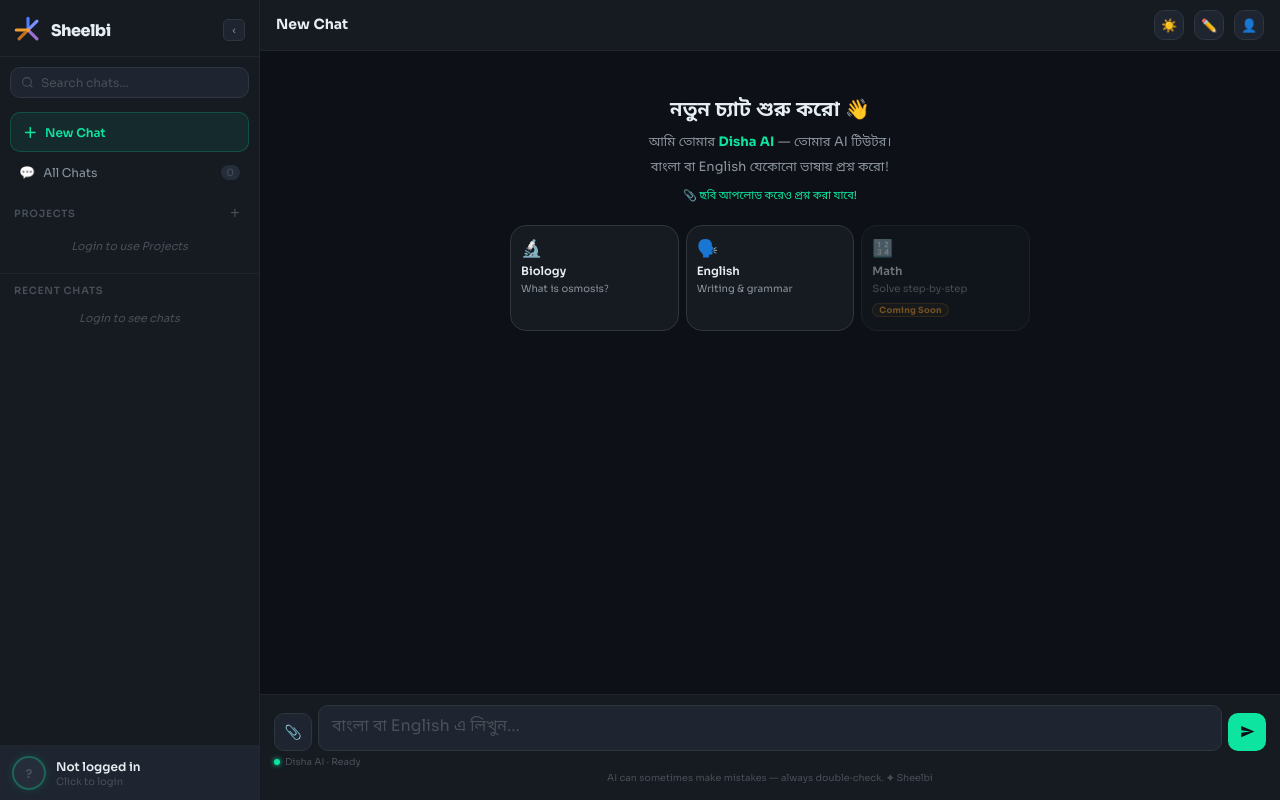
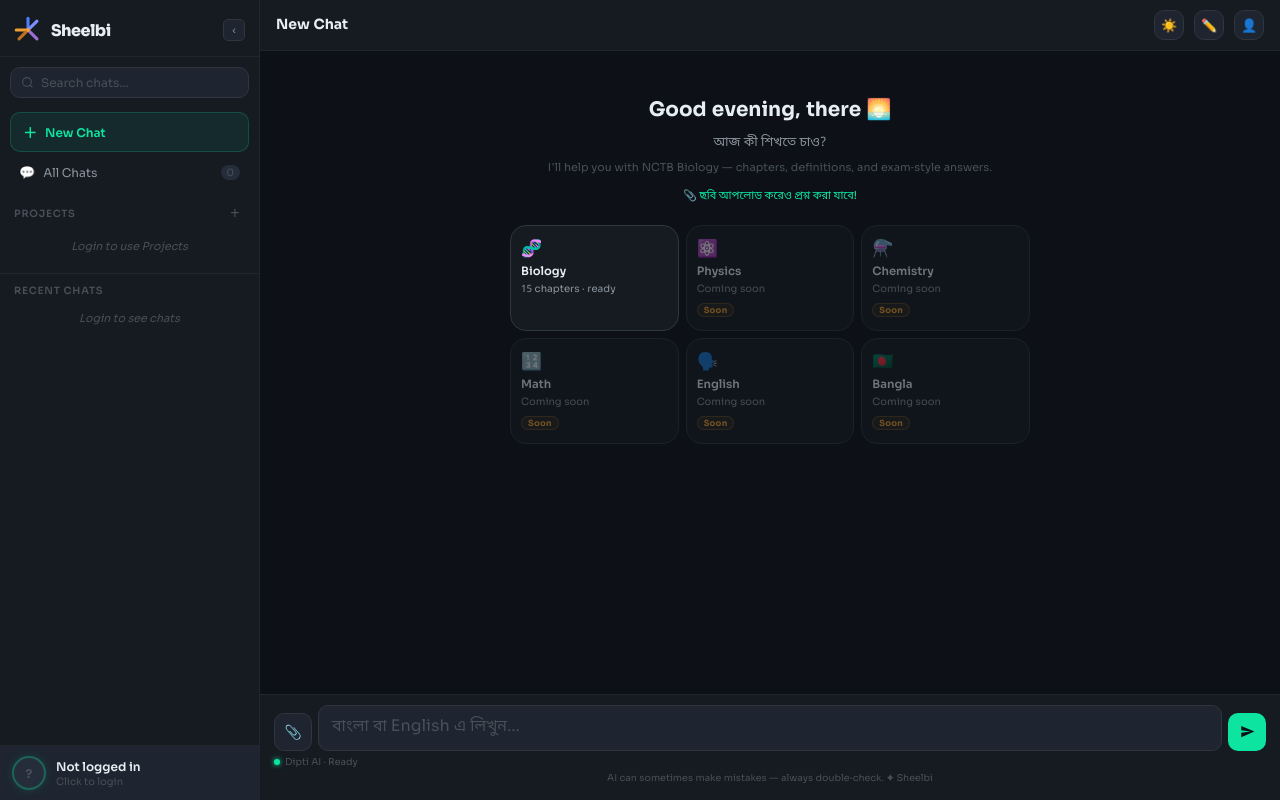
Before and after one commit to ibo-agentic/tech-ed, a Flask app: page / in a window 1280 px wide. Run offline with Flask 3, Linux system fonts and the light colour scheme.

Commit message:
fixed html avater

```diff
--- a/app.py
+++ b/app.py
@@ -326,11 +326,15 @@ def ask():
             session["history"] = []
         recent = session["history"][-10:]
         # Guests don't have projects
-        answer = get_answer(user_message, recent, project_instructions="")
+        result = get_answer(user_message, recent, project_instructions="")
+        if isinstance(result, dict):
+            reply = result.get("reply", "")
+        else:
+            reply = result
         session["history"].append({"role": "user", "content": user_message})
-        session["history"].append({"role": "assistant", "content": answer})
+        session["history"].append({"role": "assistant", "content": reply})
         session.modified = True
-        return jsonify({"reply": answer})
+        return jsonify({"reply": reply})
 
     # Logged-in user
     if not check_message_limit(session['user_id'], session.get('plan', 'free')):
@@ -352,20 +356,32 @@ def ask():
     history = [{"role": m["role"], "content": m["content"]} for m in recent]
 
     # Pass project instructions to chain
-    answer = get_answer(user_message, history, project_instructions=project_instructions)
+    result = get_answer(user_message, history, project_instructions=project_instructions)
+
+    # Backwards compat: function might return string OR dict
+    if isinstance(result, dict):
+        reply = result.get("reply", "")
+        chapters_found = result.get("chapters_found", [])
+    else:
+        reply = result
+        chapters_found = []
 
     messages.append({"role": "user", "content": user_message})
-    messages.append({"role": "assistant", "content": answer})
+    messages.append({"role": "assistant", "content": reply})
 
     is_first_exchange = len(messages) == 2
 
     threading.Thread(
         target=background_save,
-        args=(current_chat_id, messages, user_message, answer, user_id, is_first_exchange),
+        args=(current_chat_id, messages, user_message, reply, user_id, is_first_exchange),
         daemon=True
     ).start()
 
-    return jsonify({"reply": answer, "chat_id": current_chat_id})
+    return jsonify({
+        "reply": reply,
+        "chat_id": current_chat_id,
+        "chapters_found": chapters_found
+    })
 
 
 @app.route("/ask-image", methods=["POST"])
--- a/templates/index.html
+++ b/templates/index.html
@@ -57,6 +57,9 @@
     .left-sidebar.collapsed .sb-section-label,
     .left-sidebar.collapsed .sb-section-add,
     .left-sidebar.collapsed .sb-history-section,
+    .left-sidebar.collapsed .sb-empty-hint,
+    .left-sidebar.collapsed .sb-projects-list,
+    .left-sidebar.collapsed #sidebar-chat-list,
     .left-sidebar.collapsed #new-chat-btn-label,
     .left-sidebar.collapsed .profile-info{display:none;}
     .left-sidebar.collapsed .sb-logo-row{justify-content:center;padding:14px 8px;}
@@ -387,42 +390,93 @@
       .project-banner{padding:10px 14px;}
       .project-banner-name{font-size:14px;}
     }
+
+    @keyframes shimmer-text{0%{background-position:-200% 0}100%{background-position:200% 0}}
+    .shimmer-text{background:linear-gradient(90deg,var(--text3) 0%,var(--text) 50%,var(--text3) 100%);background-size:200% 100%;-webkit-background-clip:text;background-clip:text;color:transparent;animation:shimmer-text 2s linear infinite;font-size:12px;}
+    .thinking-bubble{background:var(--bg2)!important;border:1px solid var(--border)!important;padding:10px 14px!important;}
+    .thinking-stages{display:flex;flex-direction:column;gap:6px;}
+    .thinking-stage{display:flex;align-items:center;gap:7px;font-size:12px;animation:fadeUp .3s ease both;}
+    .stage-dot.loading{color:var(--green);display:inline-block;animation:spin 1.2s linear infinite;font-size:12px;width:14px;text-align:center;}
+    .stage-dot.done{color:var(--green);font-size:11px;width:14px;text-align:center;}
+    .stage-text-done{color:var(--text2);font-size:12px;}
+    .stage-chapter{color:var(--green);font-weight:600;font-size:12px;}
+    @keyframes spin{from{transform:rotate(0deg)}to{transform:rotate(360deg)}}
   </style>
 </head>
 <body>
 
 <svg xmlns="http://www.w3.org/2000/svg" style="display:none" id="disha-svg-defs">
-  <symbol id="disha-girl" viewBox="0 0 80 80">
-    <circle cx="40" cy="36" r="20" fill="#FFCC99"/>
-    <ellipse cx="40" cy="21" rx="20" ry="13" fill="#1C1108"/>
-    <path d="M20 30 Q16 42 18 52 Q22 46 24 38Z" fill="#1C1108"/>
-    <path d="M60 30 Q64 42 62 52 Q58 46 56 38Z" fill="#1C1108"/>
-    <ellipse cx="34" cy="19" rx="7" ry="3.5" fill="#3D2B1A" opacity=".55"/>
-    <ellipse cx="20" cy="37" rx="3" ry="4" fill="#FFBB88"/>
-    <ellipse cx="60" cy="37" rx="3" ry="4" fill="#FFBB88"/>
-    <circle cx="20" cy="36" r="2" fill="#0de4a0"/>
-    <circle cx="60" cy="36" r="2" fill="#0de4a0"/>
-    <ellipse cx="33" cy="36" rx="4.5" ry="5" fill="#fff"/>
-    <ellipse cx="47" cy="36" rx="4.5" ry="5" fill="#fff"/>
-    <circle cx="33" cy="37" r="3" fill="#3D1F00"/>
-    <circle cx="47" cy="37" r="3" fill="#3D1F00"/>
-    <circle cx="34.2" cy="35.8" r="1" fill="#fff"/>
-    <circle cx="48.2" cy="35.8" r="1" fill="#fff"/>
-    <path d="M28.5 31.5 Q33 29 37.5 31.5" stroke="#1C1108" stroke-width="1.8" fill="none" stroke-linecap="round"/>
-    <path d="M42.5 31.5 Q47 29 51.5 31.5" stroke="#1C1108" stroke-width="1.8" fill="none" stroke-linecap="round"/>
-    <path d="M29 30 Q33 28 37 29.5" stroke="#3D2B1A" stroke-width="2" fill="none" stroke-linecap="round"/>
-    <path d="M43 29.5 Q47 28 51 30" stroke="#3D2B1A" stroke-width="2" fill="none" stroke-linecap="round"/>
-    <path d="M38.5 41 Q40 43.5 41.5 41" stroke="#E8A078" stroke-width="1.2" fill="none" stroke-linecap="round"/>
-    <path d="M33 47 Q40 53 47 47" stroke="#D46050" stroke-width="2" fill="none" stroke-linecap="round"/>
-    <path d="M35 47.5 Q40 50 45 47.5" fill="#fff" opacity=".8"/>
-    <ellipse cx="25" cy="43" rx="5" ry="3" fill="#FF9090" opacity=".25"/>
-    <ellipse cx="55" cy="43" rx="5" ry="3" fill="#FF9090" opacity=".25"/>
-    <rect x="36" y="55" width="8" height="7" rx="4" fill="#FFBB88"/>
-    <ellipse cx="40" cy="73" rx="20" ry="12" fill="#1a3a5c"/>
-    <path d="M34 62 Q40 67 46 62 L44 74 Q40 77 36 74Z" fill="#154070"/>
-    <path d="M20 65 Q28 60 36 62 L32 75 Q24 72 18 68Z" fill="#0de4a0" opacity=".75"/>
-    <rect x="29" y="67" width="22" height="8" rx="3" fill="#0de4a0" opacity=".9"/>
-    <text x="40" y="73.5" text-anchor="middle" font-size="5" font-family="Sora,sans-serif" font-weight="700" fill="#0d1117">Disha</text>
+  <symbol id="disha-girl" viewBox="0 0 100 100">
+    <defs>
+      <radialGradient id="dipti-skin" cx="50%" cy="40%">
+        <stop offset="0%" stop-color="#FFE0BC"/>
+        <stop offset="100%" stop-color="#F5C19A"/>
+      </radialGradient>
+      <linearGradient id="dipti-bg" x1="0%" y1="0%" x2="0%" y2="100%">
+        <stop offset="0%" stop-color="#1e2530"/>
+        <stop offset="100%" stop-color="#0d1117"/>
+      </linearGradient>
+    </defs>
+
+    <!-- Background circle -->
+    <circle cx="50" cy="50" r="48" fill="url(#dipti-bg)"/>
+
+    <!-- Hair (back layer - dark bob cut) -->
+    <path d="M22 42 Q22 22 38 16 Q44 12 50 12 Q56 12 62 16 Q78 22 78 42 Q78 60 75 70 L70 64 L60 66 L50 64 L40 66 L30 64 L25 70 Q22 60 22 42 Z" fill="#2A1810"/>
+
+    <!-- Side hair tufts -->
+    <path d="M24 50 Q22 60 20 65 L26 60 Z" fill="#2A1810"/>
+    <path d="M76 50 Q78 60 80 65 L74 60 Z" fill="#2A1810"/>
+
+    <!-- Face -->
+    <ellipse cx="50" cy="50" rx="20" ry="22" fill="url(#dipti-skin)"/>
+
+    <!-- Hair bangs (front fringe) -->
+    <path d="M30 38 Q35 32 42 36 Q44 35 46 36 L42 44 Q36 44 30 42 Z" fill="#2A1810"/>
+    <path d="M70 38 Q65 32 58 36 Q56 35 54 36 L58 44 Q64 44 70 42 Z" fill="#2A1810"/>
+
+    <!-- Tiny middle bangs -->
+    <path d="M44 36 Q47 32 50 34 Q53 32 56 36 L53 42 Q50 41 47 42 Z" fill="#2A1810"/>
+
+    <!-- GREEN HEADBAND (your brand color) -->
+    <path d="M28 38 Q50 30 72 38 L72 42 Q50 34 28 42 Z" fill="#0de4a0"/>
+    <circle cx="50" cy="35" r="2.5" fill="#0de4a0"/>
+    <circle cx="50" cy="35" r="1" fill="#fff"/>
+
+    <!-- Eyes (cute Ghibli-style big oval) -->
+    <ellipse cx="42" cy="55" rx="3" ry="4" fill="#1C1108"/>
+    <ellipse cx="58" cy="55" rx="3" ry="4" fill="#1C1108"/>
+
+    <!-- Eye highlights (cute shine) -->
+    <circle cx="43" cy="53.5" r="1.2" fill="#fff"/>
+    <circle cx="59" cy="53.5" r="1.2" fill="#fff"/>
+    <circle cx="42.5" cy="56" r="0.5" fill="#fff" opacity="0.7"/>
+    <circle cx="58.5" cy="56" r="0.5" fill="#fff" opacity="0.7"/>
+
+    <!-- Eyebrows (small, cute) -->
+    <path d="M38 49 Q41 47 45 49" stroke="#2A1810" stroke-width="1.2" fill="none" stroke-linecap="round"/>
+    <path d="M55 49 Q59 47 62 49" stroke="#2A1810" stroke-width="1.2" fill="none" stroke-linecap="round"/>
+
+    <!-- Cheeks (rosy blush) -->
+    <ellipse cx="33" cy="62" rx="3" ry="2" fill="#FF9090" opacity="0.55"/>
+    <ellipse cx="67" cy="62" rx="3" ry="2" fill="#FF9090" opacity="0.55"/>
+
+    <!-- Nose (tiny) -->
+    <path d="M50 60 Q51 62 50 63" stroke="#E5A07A" stroke-width="0.7" fill="none" opacity="0.5"/>
+
+    <!-- Smile (small cute) -->
+    <path d="M46 67 Q50 70 54 67" stroke="#A04030" stroke-width="1.5" fill="none" stroke-linecap="round"/>
+
+    <!-- Body (simple uniform top) -->
+    <ellipse cx="50" cy="92" rx="24" ry="10" fill="#0de4a0"/>
+    <rect x="34" y="80" width="32" height="14" rx="4" fill="#0de4a0"/>
+
+    <!-- Collar/shirt detail -->
+    <path d="M42 80 L50 86 L58 80" stroke="#fff" stroke-width="0.8" fill="none" opacity="0.6"/>
+
+    <!-- Decorative sparkle (AI-feel) -->
+    <text x="78" y="28" font-size="7" fill="#0de4a0" opacity="0.7">✦</text>
+    <text x="22" y="80" font-size="5" fill="#0de4a0" opacity="0.5">✧</text>
   </symbol>
 </svg>
 
@@ -498,7 +552,7 @@
 
     <div class="chat-topic-bar" id="chat-topic-bar">
       <div class="chat-topic-bar-title" id="topic-bar-title">New Chat</div>
-      <span class="chat-topic-tag" id="topic-bar-tag" style="display:none;">Disha AI</span>
+      <span class="chat-topic-tag" id="topic-bar-tag" style="display:none;">Dipti AI</span>
       <div class="chat-topic-spacer"></div>
       <button class="chat-topic-action" title="Theme" onclick="toggleTheme()">☀️</button>
       <button class="chat-topic-action" title="New chat" onclick="newChat()">✏️</button>
@@ -517,25 +571,44 @@
 
     <div id="chat-box">
       <div class="welcome" id="welcome-screen">
-        <h2>নতুন চ্যাট শুরু করো 👋</h2>
-        <p class="welcome-sub">আমি তোমার <strong style="color:var(--green)">Disha AI</strong> — তোমার AI টিউটর।<br>বাংলা বা English যেকোনো ভাষায় প্রশ্ন করো!</p>
+        <h2 id="initial-greeting">Welcome 👋</h2>
+        <p class="welcome-sub" id="initial-subtext">আজ কী শিখতে চাও?<br><span style="color:var(--text3);font-size:11px;">I'll help you with NCTB Biology — chapters, definitions, and exam-style answers.</span></p>
         <p class="welcome-img-note">📎 ছবি আপলোড করেও প্রশ্ন করা যাবে!</p>
         <div class="subject-grid">
           <div class="subj-card" onclick="sendSuggestion(this)" data-q="What is osmosis? Explain with example">
-            <div class="subj-card-icon">🔬</div>
+            <div class="subj-card-icon">🧬</div>
             <div class="subj-card-title">Biology</div>
-            <div class="subj-card-example">What is osmosis?</div>
+            <div class="subj-card-example">15 chapters · ready</div>
           </div>
-          <div class="subj-card" onclick="sendSuggestion(this)" data-q="How do I write a perfect paragraph in English?">
-            <div class="subj-card-icon">🗣️</div>
-            <div class="subj-card-title">English</div>
-            <div class="subj-card-example">Writing &amp; grammar</div>
+          <div class="subj-card disabled">
+            <div class="subj-card-icon">⚛️</div>
+            <div class="subj-card-title">Physics</div>
+            <div class="subj-card-example">Coming soon</div>
+            <span class="coming-soon-tag">Soon</span>
+          </div>
+          <div class="subj-card disabled">
+            <div class="subj-card-icon">⚗️</div>
+            <div class="subj-card-title">Chemistry</div>
+            <div class="subj-card-example">Coming soon</div>
+            <span class="coming-soon-tag">Soon</span>
           </div>
           <div class="subj-card disabled">
             <div class="subj-card-icon">🔢</div>
             <div class="subj-card-title">Math</div>
-            <div class="subj-card-example">Solve step-by-step</div>
-            <span class="coming-soon-tag">Coming Soon</span>
+            <div class="subj-card-example">Coming soon</div>
+            <span class="coming-soon-tag">Soon</span>
+          </div>
+          <div class="subj-card disabled">
+            <div class="subj-card-icon">🗣️</div>
+            <div class="subj-card-title">English</div>
+            <div class="subj-card-example">Coming soon</div>
+            <span class="coming-soon-tag">Soon</span>
+          </div>
+          <div class="subj-card disabled">
+            <div class="subj-card-icon">🇧🇩</div>
+            <div class="subj-card-title">Bangla</div>
+            <div class="subj-card-example">Coming soon</div>
+            <span class="coming-soon-tag">Soon</span>
           </div>
         </div>
       </div>
@@ -560,7 +633,7 @@
       <div class="hint-bar">
         <span class="hint" style="display:inline-flex;align-items:center;gap:5px;">
           <span style="width:6px;height:6px;border-radius:50%;background:var(--green);box-shadow:0 0 5px var(--green);"></span>
-          <span style="color:var(--text3);font-size:9.5px;">Disha AI · Ready</span>
+          <span style="color:var(--text3);font-size:9.5px;">Dipti AI · Ready</span>
         </span>
         <span class="char-count" id="char-count"></span>
       </div>
@@ -744,7 +817,18 @@ const scrollBtn=document.getElementById('scroll-btn');
 const sidebar=document.getElementById('sidebar');
 const sidebarOverlay=document.getElementById('sidebar-overlay');
 
-const highlightExt={name:'highlight',level:'inline',start(src){return src.indexOf('==');},tokenizer(src){const m=src.match(/^==([^=]+)==/);if(m)return{type:'highlight',raw:m[0],text:m[1]};},renderer(token){return`<mark>${token.text}</mark>`;}};
+const highlightExt={name:'highlight',level:'inline',start(src){return src.indexOf('==');},tokenizer(src){const m=src.match(/^==([^=]+)==/);if(m)return{type:'highlight',raw:m[0],text:m[1]};},renderer(token){return`<mark>${token.text}</mark>`;}};marked.use({extensions:[highlightExt],breaks:true,gfm:true});
+
+function getBDTGreeting(){
+  const now=new Date();
+  const utcHours=now.getUTCHours();
+  const bdtHours=(utcHours+6)%24;
+  const firstName=loggedInUser&&loggedInUser.name?loggedInUser.name.split(' ')[0]:'there';
+  if(bdtHours>=5&&bdtHours<12)return{text:'Good morning, '+firstName,emoji:'☀️'};
+  if(bdtHours>=12&&bdtHours<17)return{text:'Good afternoon, '+firstName,emoji:'🌤️'};
+  if(bdtHours>=17&&bdtHours<21)return{text:'Good evening, '+firstName,emoji:'🌅'};
+  return{text:'Good night, '+firstName,emoji:'🌙'};
+}
 marked.use({extensions:[highlightExt],breaks:true,gfm:true});
 
 let selectedFile=null,isDark=true,cardTab='login',verifyEmail='',resetEmail='',currentChatId=null,sidebarOpen=false,verifySubmitting=false,resetSubmitting=false,loggedInUser=null;
@@ -996,7 +1080,9 @@ function newChat(){
   const projectName=currentProjectId?(projects.find(x=>x.id===currentProjectId)||{}).name:'';
   const headerText=projectName?`নতুন চ্যাট — ${escapeHtml(projectName)} 📂`:'নতুন চ্যাট শুরু করো 👋';
   const welcome=document.createElement('div');welcome.id='welcome-screen';welcome.className='welcome';
-  welcome.innerHTML=`<h2>${headerText}</h2><p class="welcome-sub">আমি তোমার <strong style="color:var(--green)">Disha AI</strong> — তোমার AI টিউটর।<br>বাংলা বা English যেকোনো ভাষায় প্রশ্ন করো!</p><p class="welcome-img-note">📎 ছবি আপলোড করেও প্রশ্ন করা যাবে!</p>`;
+  const greet=getBDTGreeting();
+  const projectHeader=projectName?`📂 ${escapeHtml(projectName)} — New Chat`:'';
+  welcome.innerHTML=`<h2>${greet.text} ${greet.emoji}</h2><p class="welcome-sub">${projectHeader||'আজ কী শিখতে চাও?'}<br><span style="color:var(--text3);font-size:11px;">I'll help you with NCTB Biology — chapters, definitions, and exam-style answers.</span></p><p class="welcome-img-note">📎 ছবি আপলোড করেও প্রশ্ন করা যাবে!</p>`;
   chatBox.appendChild(welcome);
   input.value='';input.focus();
   document.getElementById('topic-bar-title').textContent=projectName?`📂 ${projectName} — New Chat`:'New Chat';
@@ -1017,7 +1103,10 @@ document.addEventListener('keydown',e=>{if(e.key==='Escape'){if(sidebarOpen)clos
 chatBox.addEventListener('scroll',()=>{const atBottom=chatBox.scrollHeight-chatBox.scrollTop-chatBox.clientHeight<120;scrollBtn.classList.toggle('visible',!atBottom&&chatBox.scrollHeight>chatBox.clientHeight+200);});
 function scrollToBottom(){chatBox.scrollTop=chatBox.scrollHeight;}
 
-function makeDishaSVG(size=38){return `<svg width="${size}" height="${size}" viewBox="0 0 80 80" xmlns="http://www.w3.org/2000/svg"><use href="#disha-girl"/></svg>`;}
+function makeDiptiSVG(size=38){
+  const fontSize=Math.floor(size*0.65);
+  return `<div style="width:${size}px;height:${size}px;border-radius:50%;background:linear-gradient(135deg,#0de4a0,#0ac48a);display:flex;align-items:center;justify-content:center;font-size:${fontSize}px;line-height:1;">👧🏽</div>`;
+}
 
 function addUserBubble(text,imgUrl=null){
   document.getElementById('welcome-screen')?.remove();
@@ -1031,9 +1120,9 @@ function addUserBubble(text,imgUrl=null){
 
 function createBotWrapper(html){
   const div=document.createElement('div');div.className='message bot';
-  const aw=document.createElement('div');aw.className='disha-avatar-wrap';aw.innerHTML=makeDishaSVG(38);div.appendChild(aw);
+  const aw=document.createElement('div');aw.className='disha-avatar-wrap';aw.innerHTML=makeDiptiSVG(38);div.appendChild(aw);
   const col=document.createElement('div');col.className='bot-col';
-  const nr=document.createElement('div');nr.className='disha-name-row';nr.innerHTML=`<span class="disha-name-label">Disha</span><span class="disha-online-dot"></span>`;col.appendChild(nr);
+  const nr=document.createElement('div');nr.className='disha-name-row';nr.innerHTML=`<span class="disha-name-label">Dipti</span><span class="disha-online-dot"></span>`;col.appendChild(nr);
   const bub=document.createElement('div');bub.className='bubble';bub.innerHTML=html;col.appendChild(bub);
   const acts=document.createElement('div');acts.className='message-actions';
   const cpy=document.createElement('button');cpy.className='action-btn';cpy.textContent='📋 Copy';
@@ -1056,11 +1145,34 @@ function addBotMessage(text){
 function showTyping(){
   document.getElementById('welcome-screen')?.remove();
   const div=document.createElement('div');div.className='message bot';div.id='typing-indicator';
-  const aw=document.createElement('div');aw.className='disha-avatar-wrap thinking';aw.innerHTML=makeDishaSVG(38);div.appendChild(aw);
+  const aw=document.createElement('div');aw.className='disha-avatar-wrap thinking';aw.innerHTML=makeDiptiSVG(38);div.appendChild(aw);
   const col=document.createElement('div');col.className='bot-col';
-  const nr=document.createElement('div');nr.className='disha-name-row';nr.innerHTML=`<span class="disha-name-label">Disha</span><span class="disha-online-dot"></span>`;col.appendChild(nr);
-  const bub=document.createElement('div');bub.className='bubble';bub.innerHTML=`<div class="bubble-typing-dots"><span class="dot"></span><span class="dot"></span><span class="dot"></span></div>`;
+  const nr=document.createElement('div');nr.className='disha-name-row';nr.innerHTML=`<span class="disha-name-label">Dipti</span><span class="disha-online-dot"></span>`;col.appendChild(nr);
+  const bub=document.createElement('div');bub.className='bubble thinking-bubble';
+  bub.innerHTML=`<div class="thinking-stages" id="thinking-stages"><div class="thinking-stage" id="stage-1"><span class="stage-dot loading">\u27f3</span><span class="shimmer-text">Thinking...</span></div></div>`;
   col.appendChild(bub);div.appendChild(col);chatBox.appendChild(div);chatBox.scrollTop=chatBox.scrollHeight;
+}
+
+function updateTypingWithChapters(chapters){
+  const stage1=document.getElementById('stage-1');
+  const stages=document.getElementById('thinking-stages');
+  if(!stage1||!stages)return;
+
+  // Only show RAG flow if actual chapters were found
+  if(chapters&&chapters.length>0){
+    const chapterText=chapters.length===1?chapters[0]:`${chapters[0]} +${chapters.length-1}`;
+    stage1.innerHTML=`<span class="stage-dot done">\u2713</span><span class="stage-text-done">Found in textbook:</span><span class="stage-chapter">${chapterText}</span>`;
+
+    const stage2=document.createElement('div');
+    stage2.className='thinking-stage';
+    stage2.id='stage-2';
+    stage2.innerHTML=`<span class="stage-dot loading">\u27f3</span><span class="shimmer-text">Writing your answer...</span>`;
+    stages.appendChild(stage2);
+  } else {
+    // Casual chat or no biology match \u2014 just show writing
+    stage1.innerHTML=`<span class="stage-dot loading">\u27f3</span><span class="shimmer-text">Writing your answer...</span>`;
+  }
+  chatBox.scrollTop=chatBox.scrollHeight;
 }
 function removeTyping(){document.getElementById('typing-indicator')?.remove();}
 function sendSuggestion(card){const q=card.dataset?.q||card.textContent;input.value=q;sendMessage();}
@@ -1082,12 +1194,14 @@ async function sendMessage(){
       const r=await fetch('/ask-image',{method:'POST',body:fd});const d=await r.json();
       if(d.login_required){removeTyping();showLoginPrompt(true);sendBtn.disabled=false;return;}
       reply=d.reply||'দুঃখিত, সমস্যা হয়েছে।';if(d.chat_id)currentChatId=d.chat_id;
+      if(d.chapters_found)updateTypingWithChapters(d.chapters_found);
       removeImage();
     }else{
       const body={message:text};if(currentChatId)body.chat_id=currentChatId;if(currentProjectId)body.project_id=currentProjectId;
       const r=await fetch('/ask',{method:'POST',headers:{'Content-Type':'application/json'},body:JSON.stringify(body)});const d=await r.json();
       if(d.login_required){removeTyping();showLoginPrompt(true);sendBtn.disabled=false;return;}
       reply=d.reply||'দুঃখিত, সমস্যা হয়েছে।';if(d.chat_id)currentChatId=d.chat_id;
+      if(d.chapters_found)updateTypingWithChapters(d.chapters_found);
     }
     removeTyping();addBotMessage(reply);
     if(currentChatId){const title=display.length>40?display.slice(0,40)+'…':display;document.getElementById('topic-bar-title').textContent=title;document.getElementById('topic-bar-tag').style.display='';}
@@ -1095,7 +1209,7 @@ async function sendMessage(){
   }catch(e){
     removeTyping();
     const div=document.createElement('div');div.className='message bot';
-    const aw=document.createElement('div');aw.className='disha-avatar-wrap';aw.innerHTML=makeDishaSVG(38);div.appendChild(aw);
+    const aw=document.createElement('div');aw.className='disha-avatar-wrap';aw.innerHTML=makeDiptiSVG(38);div.appendChild(aw);
     const col=document.createElement('div');col.className='bot-col';
     const err=document.createElement('div');err.className='error-bubble';err.innerHTML='<span>⚠️ সংযোগে সমস্যা হয়েছে।</span>';
     col.appendChild(err);div.appendChild(col);chatBox.appendChild(div);
@@ -1202,7 +1316,11 @@ function checkPasswordStrength(p){const b=document.getElementById('strength-bar'
 
 input.addEventListener('focus',function(){setTimeout(()=>{this.scrollIntoView({behavior:'smooth',block:'nearest'});},100);});
 
-renderProjects();renderHistory();updateProfileSection();checkLoginState();
+renderProjects();renderHistory();updateProfileSection();checkLoginState().then(()=>{
+  const greet=getBDTGreeting();
+  const greetEl=document.getElementById('initial-greeting');
+  if(greetEl)greetEl.innerHTML=greet.text+' '+greet.emoji;
+});
 </script>
 </body>
 </html>
```
Also changed, not shown: chain.py (+27 -9 lines), rag/query.py (+22 -0 lines), 3 other files.
